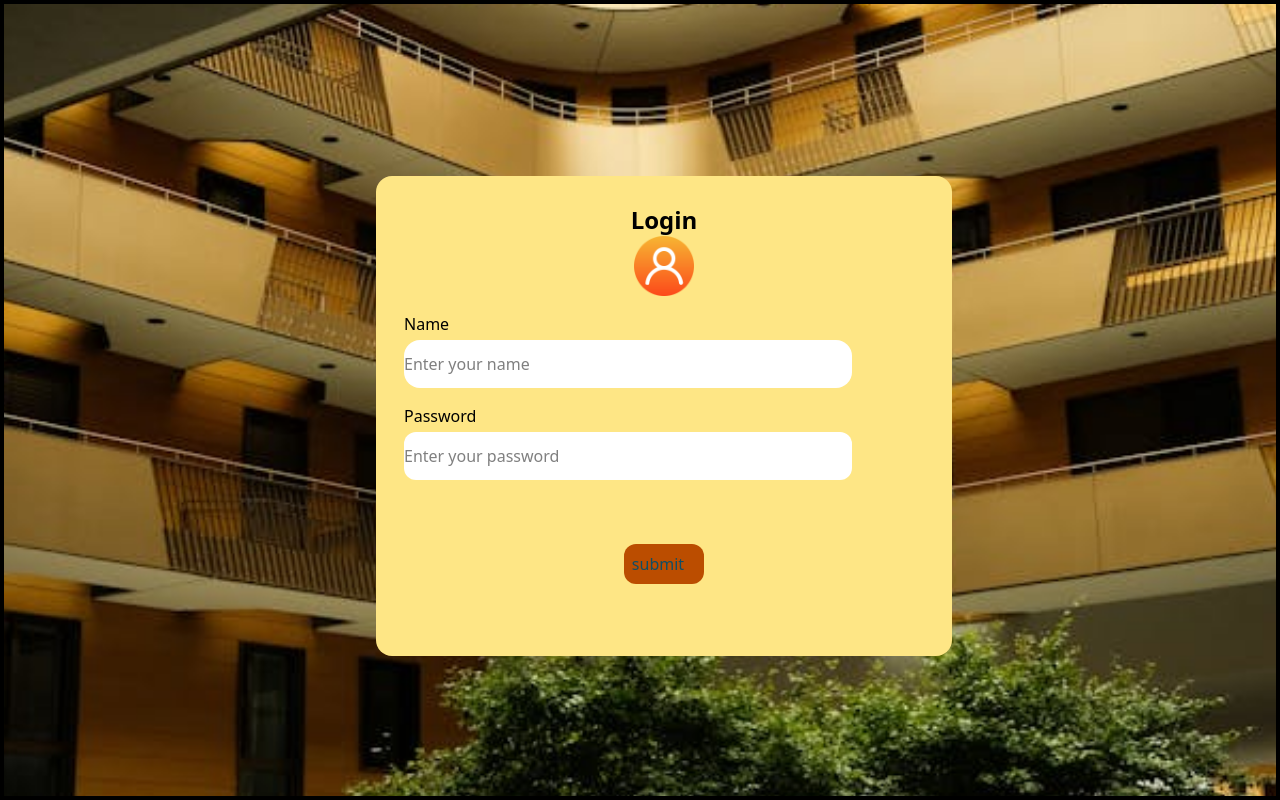
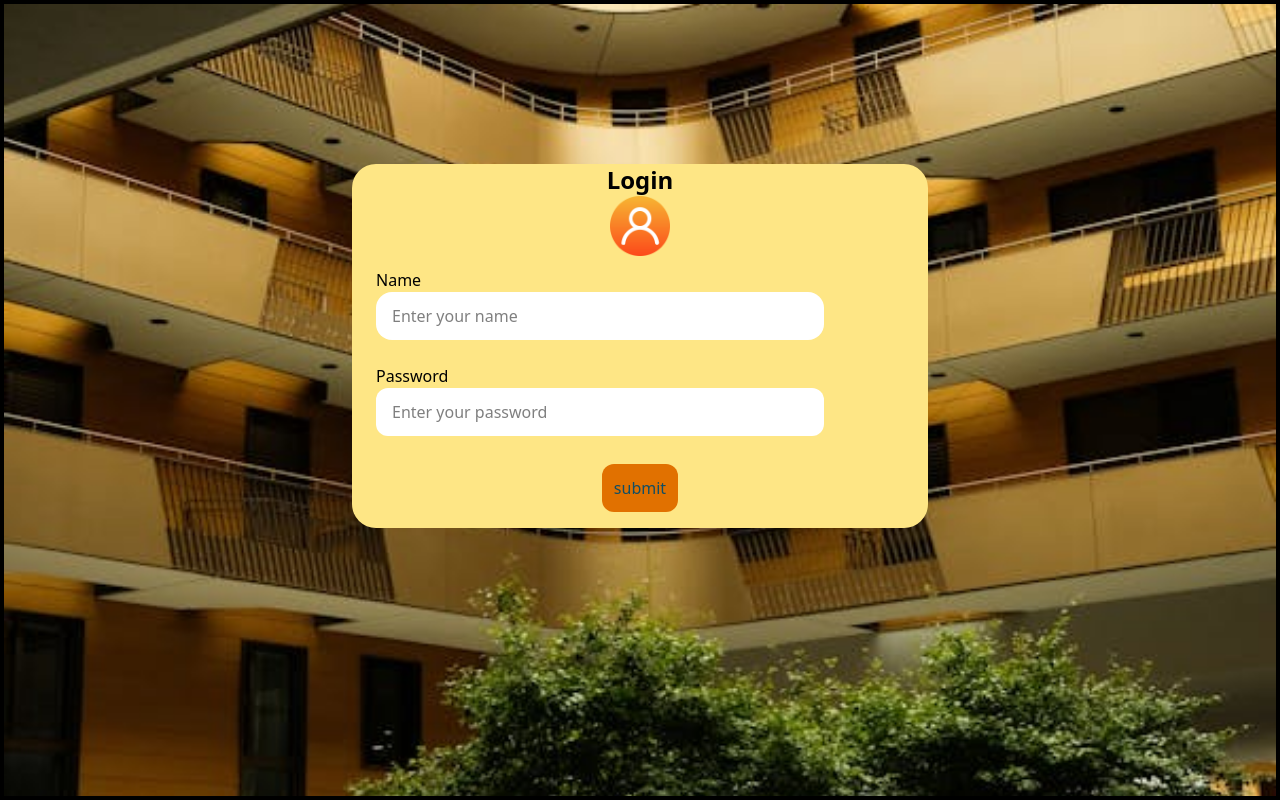
Before and after one commit to KobikaB/Task2, a React (Vite) app: page / in a window 1280 px wide. Built offline with nearby package versions, Linux system fonts and the light colour scheme.

Commit message:
Updated App.jsx with new changes.

```diff
--- a/src/components/Form.jsx
+++ b/src/components/Form.jsx
@@ -1,98 +1,103 @@
 import React, { useState } from "react";
 
-const Form = ({Name}) => {
 
+const Form = ({ Name }) => {
+  const [submitted, setSubmitted] = useState(false);
+  const [nameError, setNameError] = useState("");
+  const [passwordError, setPasswordError] = useState("");
+  const [formData, setFormData] = useState({
+    name: "",
+    password: "",
+  });
 
-  const [error, setError] = useState("");
-
-  const [submitted, setSubmitted] = useState(false);
-  const [formData,setFormData] = useState({
-    name:"",
-    password:""
-  });
   const handleSubmit = (e) => {
     e.preventDefault();
 
-    setError("");
+
+    setNameError("");
+    setPasswordError("");
     setSubmitted(false);
 
-   try{
-    if(formData.name.trim() == "" || formData.password.length != 8) {
-      if(formData.name.trim() == ""){
-        setError("Name is require");
-      }else if(formData.password.length != 8){
-      setError("password must be exactly 8 charactors");
+    let isValid = true;
+
+    if (formData.name.trim() === "") {
+      setNameError("Name is required");
+      isValid = false;
     }
 
-   } else{
-    setSubmitted(true);
+    if (formData.password.length < 8) {
+      setPasswordError("Password must be minimum 8 characters");
+      isValid = false;
     }
 
-  }catch (err) {
-      setError("please try again");
-    }
-    finally {
-
-
+    if (isValid) {
+      setSubmitted(true);
     }
   };
 
   return (
     <div
-      className="w-screen h-screen bg-cover bg-center items-center justify-center bg-fixed overflow-hidden border-4 "
+      className="w-screen h-screen bg-cover bg-center border-4"
       style={{ backgroundImage: "url('/image/image4.jpeg')" }}
     >
-      <div className="  translate-y-40 h-120 translate-x-90 bg-amber-200 bg-cover rounded-2xl p-7 w-xl justify-center m-3  ">
+      <div className="flex justify-center">
+        <div className="bg-amber-200 rounded-3xl w-xl h-auto mt-40">
           <h1 className="text-2xl text-black text-center font-bold">Login</h1>
-        <form onSubmit={handleSubmit} className="space-y-4 h-60">
+          <form onSubmit={handleSubmit}>
             <img
               src="/image/8792047.png"
               alt="Logo"
-            className="w-15 h-15 mx-auto mb-4"
+              className="w-15 h-15 mx-auto"
             />
-          <div className="">
-            <label className="mb-1 block">Name</label>
+
+            <div className="p-3 ml-3 flex flex-col">
+              <label>Name</label>
               <input
                 type="text"
                 placeholder="Enter your name"
-              className="bg-white w-md rounded-2xl h-12 flex "
+                className="bg-white w-md rounded-2xl h-12 pl-4"
                 value={formData.name}
-              onChange={(e) => setFormData({ ...formData, name:e.target.value })}
+                onChange={(e) =>
+                  setFormData({ ...formData, name: e.target.value })
+                }
               />
+              {nameError && (
+                <p className="text-red-600 text-sm mt-1">{nameError}</p>
+              )}
             </div>
 
-          <div>
-            <label className="mb-1 block">Password</label>
+            <div className="p-3 ml-3 flex flex-col">
+              <label>Password</label>
               <input
                 type="password"
                 placeholder="Enter your password"
-              className="bg-white w-md rounded-xl h-12"
+                className="bg-white w-md rounded-xl h-12 pl-4"
                 value={formData.password}
-              onChange={(e) => setFormData({ ...formData,password:e.target.value })}
+                onChange={(e) =>
+                  setFormData({ ...formData, password: e.target.value })
+                }
               />
+              {passwordError && (
+                <p className="text-red-600 text-sm mt-1">{passwordError}</p>
+              )}
             </div>
-
-          {error && <p className="text-red-600 text-center">{error}</p>}
 
             {submitted && (
               <p className="text-green-700 text-center">
-              submitted successfully...
+                Submitted successfully...
               </p>
             )}
 
-          <br />
-
             <div className="flex justify-center">
               <button
-
-              className=" pr-5 my-6 justify-center bg-amber-700 p-2  rounded-xl hover:bg-blue-400 text-cyan-900 al"
+                className="p-3 m-4 bg-amber-600  rounded-xl hover:bg-amber-800 text-cyan-900"
                 type="submit"
               >
                 {Name}
-
               </button>
             </div>
           </form>
+        </div>
       </div>
     </div>
   );
```
Lines whose indentation alone changed are shown as unchanged.
